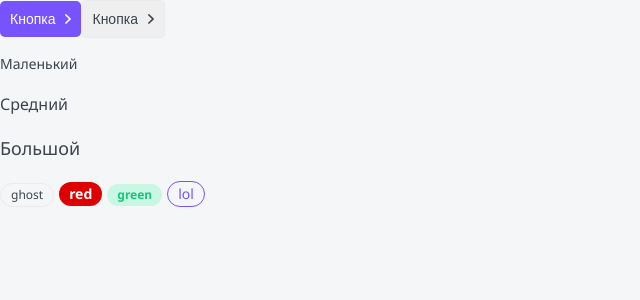
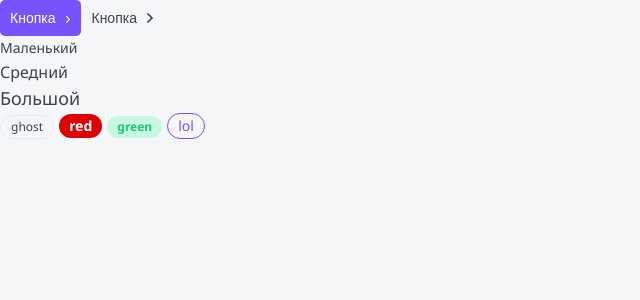
Before and after one commit to MaksimVladimirov/top-app, a Next.js app: page / in a window 1280 px wide. Shown: the top 300 px of the page, without its empty margins (0-640 px from the left). Built offline with nearby package versions, Linux system fonts and the light colour scheme.

Commit message:
fix bugs

```diff
--- a/components/Button/Button.module.css
+++ b/components/Button/Button.module.css
@@ -1,53 +1,43 @@
 .button {
   display: inline-block;
-
   box-sizing: border-box;
   padding: 10px;
-
   cursor: pointer;
   text-align: center;
   border: none;
   border-radius: 5px;
-
   font-size: 14px;
-	transition: all 0.3s;
+  transition: all 0.2s;
 }
-
 .primary {
   color: var(--white);
   background-color: var(--primary);
 }
-
 .primary:hover {
   background-color: var(--primary-hover);
-	box-shadow: 0px -5px 10px 0px rgba(0, 0, 0, 0.5);
 }
-
 .ghost {
   color: var(--black);
-	background-color: none;
-	border: 1px solid var(--gray-light);
+  background: none;
+  border: 1px solid var(--grey-light);
 }
-
 .ghost:hover {
-	color: var(--white);
-	border: none;
-	background-color: var(--primary);
-	box-shadow: 0px -5px 10px 0px rgba(0, 0, 0, 0.5);
+  background: var(--primary);
+  border: 1px solid;
 }
-
 .arrow {
   display: inline-block;
-
   margin-left: 10px;
 }
-
 .down {
   transform: rotate(90deg);
-	transition: all 0.3s;
+  transition: all 0.2s;
 }
-
+.right {
+}
 .primary svg,
 .ghost:hover svg {
+  padding-top: 3px;
   fill: var(--white);
+  overflow: visible !important;
 }
--- a/styles/globals.css
+++ b/styles/globals.css
@@ -1,18 +1,17 @@
 :root {
-	--font-family: 'Noto Sans', sans-serif;
+  --font-family: "Noto Sans", sans-serif;
   --black: #3b434e;
-	--gray-light: #EBEBEB;
+  --gray-light: #ebebeb;
   --white: #ffffff;
   --primary: #7653fc;
   --primary-hover: #6344df;
   --red: #de0000;
   --green: #1dc37e;
   --green-light: #c8f8e4;
-
 }
 
 body {
-	font-family: 'Noto Sans', sans-serif;
+  font-family: "Noto Sans", sans-serif;
   margin: 0;
   padding: 0;
   color: var(--black);
@@ -21,9 +20,10 @@ body {
 
 * {
   box-sizing: border-box;
+  padding: 0;
+  margin: 0;
 }
 
 a {
-	color: inherit;
   text-decoration: none;
 }
```
Also changed, not shown: pages/api/hello.ts (+4 -4 lines). Lines whose indentation alone changed are shown as unchanged.
